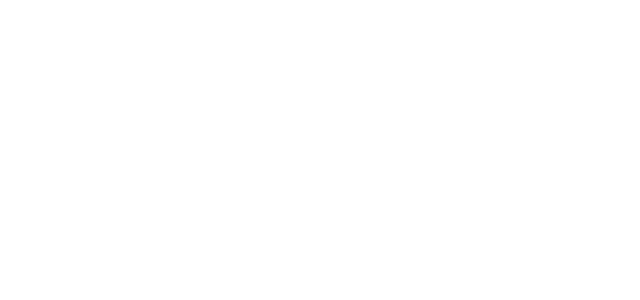
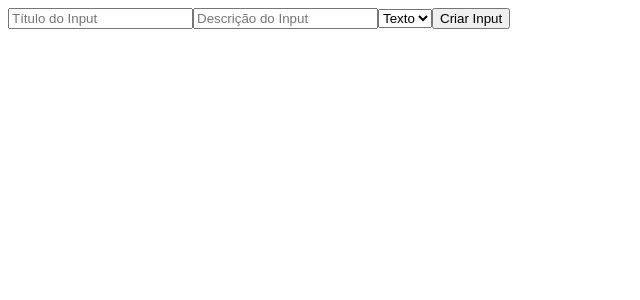
Before and after one commit to esalanguerra/jarbas, a Next.js app: page /1/create-inputs in a window 1280 px wide. Shown: the top 300 px of the page, without its empty margins (0-640 px from the left). Built offline with nearby package versions, Linux system fonts and the light colour scheme; no server answers.

Commit message:
cadastrando inputs

```diff
--- a/src/app/[admin]/create-inputs/page.tsx
+++ b/src/app/[admin]/create-inputs/page.tsx
@@ -1,5 +1,38 @@
+"use client";
+import { addDoc, collection, getFirestore } from 'firebase/firestore'
+import { firebaseConfig } from '@jarbas/config/FirebaseConfig';
+import { useForm } from "react-hook-form";
+
 export default function CreateInputs() {
+  const database = getFirestore(firebaseConfig);
+
+  const collectionRef = collection(database, 'formInputs');
+
+  const {
+    register,
+    handleSubmit,
+    watch,
+    formState: { errors },
+  } = useForm();
+
+  async function onSubmit(data: any) {
+    try {
+      const docRef = await addDoc(collectionRef, data);
+      console.log(docRef);
+    }
+    catch (error) {
+      console.error(error);
+    }
+  }
+
   return (
-    <></>
+    <form onSubmit={handleSubmit(onSubmit)}>
+      <input type="text" placeholder='Título do Input' {...register('title')} />
+      <input type="text" placeholder='Descrição do Input' {...register('placeholder')} />
+      <select {...register('type')}>
+        <option value='text'>Texto</option>
+      </select>
+      <button type="submit">Criar Input</button>
+    </form>
   );
 }
```
